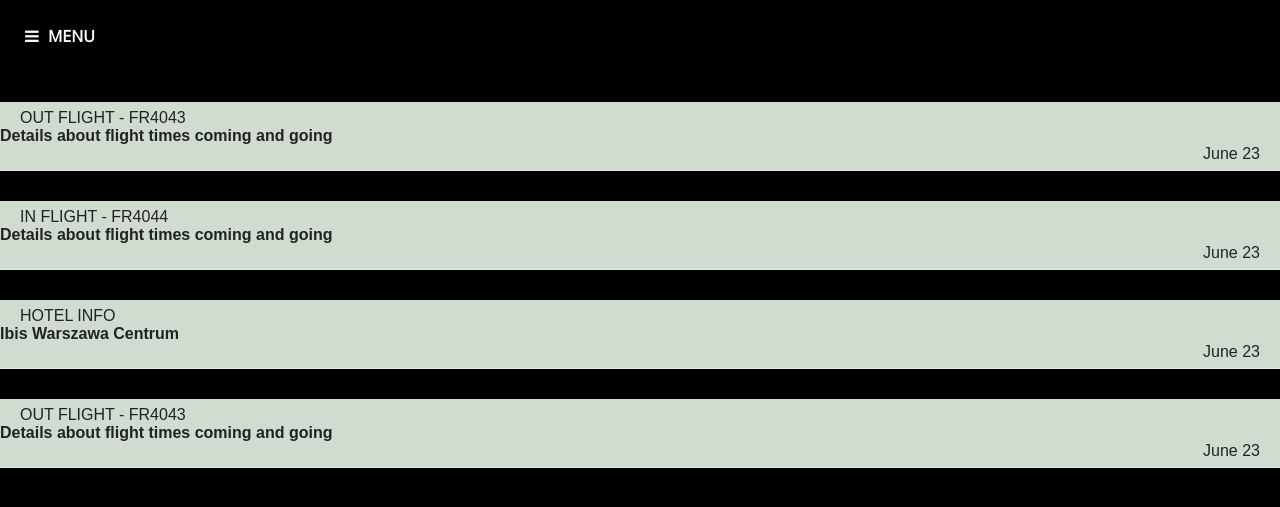
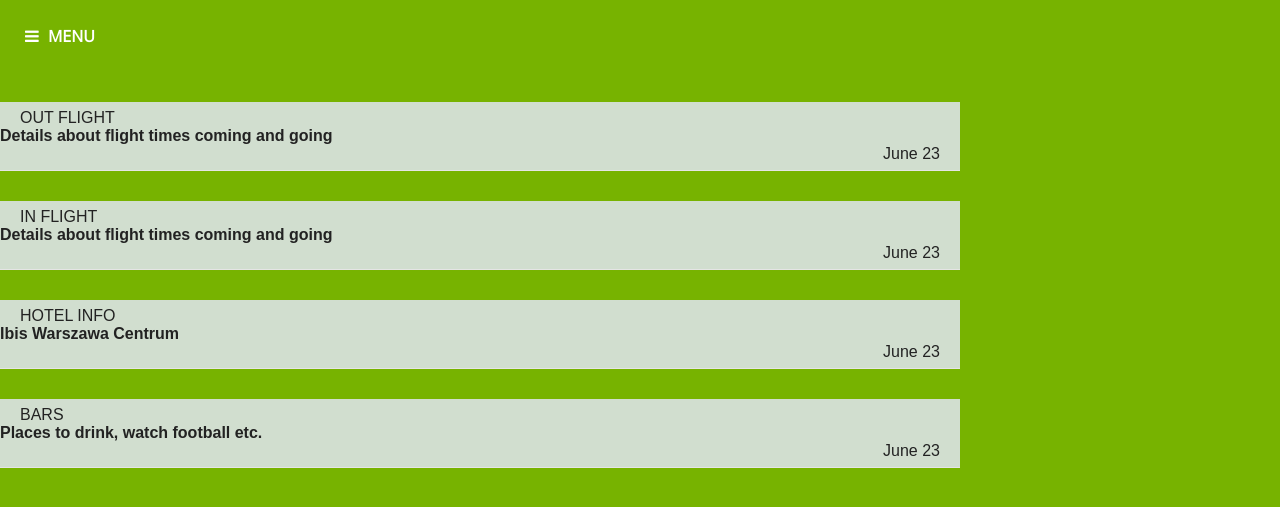
Before and after one commit to PonchoD/PonchoD.github.io, a Jekyll site: the page index.html, which Jekyll copies as it is, in a window 1280 px wide. Shown: the top 507 px of the page. Built offline with Jekyll 4.4.1, drawn with Linux system fonts in a browser that asks for light colours; nearby versions of some CDN libraries.

Commit message:
Add files via upload

```diff
--- a/about.html
+++ b/about.html
@@ -38,6 +38,7 @@
             <p class="source">I'll be honest...</p>
           </div>
           <div class="col-xs-6">
+		    <p><img src="images/anthony_icon.png" height="80" width="60"></p>
             <p class="title">This is a bit of a place holder as everyone on this knows who I am.</p>
           </div>
           <div class="col-xs-3">
--- a/app.js
+++ b/app.js
@@ -44,6 +44,52 @@
       nextArticle.addClass('current');
     }
   });
+  /*-----------------------------------------------------------*/
+  /*var main = function() {*/
+  $('.dropdown-toggle').click(function() {
+    $('.dropdown-menu').toggle();
+  });
+
+
+  $('.arrow-next').click(function() {
+    var currentSlide = $('.active-slide');
+    var nextSlide = currentSlide.next();
+
+    var currentDot = $('.active-dot');
+    var nextDot = currentDot.next();
+
+    if(nextSlide.length === 0) {
+      nextSlide = $('.slide').first();
+      nextDot = $('.dot').first();
+    }
+
+    currentSlide.fadeOut(600).removeClass('active-slide');
+    nextSlide.fadeIn(600).addClass('active-slide');
+
+    currentDot.removeClass('active-dot');
+    nextDot.addClass('active-dot');
+  });
+
+
+  $('.arrow-prev').click(function() {
+    var currentSlide = $('.active-slide');
+    var prevSlide = currentSlide.prev();
+
+    var currentDot = $('.active-dot');
+    var prevDot = currentDot.prev();
+
+    if(prevSlide.length === 0) {
+      prevSlide = $('.slide').last();
+      prevDot = $('.dot').last();
+    }
+
+    currentSlide.fadeOut(600).removeClass('active-slide');
+    prevSlide.fadeIn(600).addClass('active-slide');
+
+    currentDot.removeClass('active-dot');
+    prevDot.addClass('active-dot');
+  });
+
 
 
 };
--- a/help.html
+++ b/help.html
@@ -35,6 +35,7 @@
       <div class="article current">
         <div class="item row">
           <div class="col-xs-3">
+		    <p><img src="images/anthony_icon.png" height="80" width="60"></p>
             <p class="source">IN CASE OF EMERGENCY</p>
           </div>
           <div class="col-xs-6">
--- a/index.html
+++ b/index.html
@@ -6,9 +6,7 @@
 	<title>Warsaw</title>
   </head>
   <body>
-
     <div class="menu">
-
       <!-- Menu icon -->
       <div class="icon-close">
         <!--<img src="images/close_button.png">-->
@@ -25,9 +23,9 @@
 
     <!-- Main body -->
     <div class="jumbotron">
+	<div class="icon-menu">
+	  <i class="fa fa-bars"></i>
 
-      <div class="icon-menu">
-        <i class="fa fa-bars"></i>
         Menu
       </div>
 
@@ -35,8 +33,8 @@
       <div class="article current">
         <div class="item row">
           <div class="col-xs-3">
-			<!--<p><img src="images/anthony_icon.png" height="80" width="60"></p>-->
-		    <p class="source">OUT FLIGHT - FR4043</p>
+			<!-- <p><img src="images/anthony_icon.png" height="80" width="60"></p>-->
+		    <p class="source">OUT FLIGHT</p>
           </div>
           <div class="col-xs-6">
             <p class="title">Details about flight times coming and going</p>
@@ -60,8 +58,8 @@
       <div class="article current">
         <div class="item row">
           <div class="col-xs-3">
-
-            <p class="source">IN FLIGHT - FR4044</p>
+		    <!-- <p><img src="images/anthony_icon.png" height="80" width="60"></p>-->
+            <p class="source">IN FLIGHT</p>
           </div>
           <div class="col-xs-6">
             <p class="title">Details about flight times coming and going</p>
@@ -85,6 +83,7 @@
       <div class="article current">
         <div class="item row">
           <div class="col-xs-3">
+		    <!-- <p><img src="images/anthony_icon.png" height="80" width="60"></p>-->
             <p class="source">HOTEL INFO</p>
           </div>
           <div class="col-xs-6">
@@ -128,10 +127,11 @@
       <div class="article current">
         <div class="item row">
           <div class="col-xs-3">
-            <p class="source">OUT FLIGHT - FR4043</p>
+		    <!-- <p><img src="images/anthony_icon.png" height="80" width="60"></p>-->
+            <p class="source">BARS</p>
           </div>
           <div class="col-xs-6">
-            <p class="title">Details about flight times coming and going</p>
+            <p class="title">Places to drink, watch football etc.</p>
           </div>
           <div class="col-xs-3">
             <p class="pubdate">June 23</p>
@@ -140,8 +140,77 @@
         <div class="description row">
           <div class="col-xs-3">&nbsp;</div>
           <div class="col-xs-6">
-            <h1>Flight No - FR4043</h1>
-            <p>Takes off at 06:35 in the air for approx 2 hours landing at 10:05 at Warsaw (Modlin) Airport.</p>
+            <h1>Info about locations etc.</h1>
+                <div class="slider">
+					<div class="slide active-slide">
+						<div class="container">
+							<div class="row">
+								<div class="slide-copy col-xs-5">
+								<h1>Elephant Belgian Pub</h1>
+								<p><a href="http://www.elephantbelgianpub.pl">Belgian Weis Beer bar.</a> It's a pit more expensive than some of the more common pubs (i.e. twice as expensive)</p>
+								<h1>Molly Malone's Irish Pub</h1>
+								<p><a href="http://mollymalone.pl/en/home.htm">Irish Pub</a>, 'nuff said really.</p>
+								<h1>Kufle i Kapsle</h1>
+								<p><a href="http://www.kufleikapsle.pl/taps/">Website is mainly in Polish</a>. But has list of current beers on looks a laugh, and is part of a Warsaw beer trail!</p>
+								</div>
+							</div>
+						</div>
+					</div>
+
+					<div class="slide slide-feature">
+						<div class="container">
+							<div class="row">
+								<div class="slide-copy col-xs-5">
+								<img src="http://warsawfoodie.pl/wp-content/uploads/2013/06/szlak.jpg" width ="420" onclick="window.open(this.src)"></a>
+								<h2><a href="http://warsawfoodie.pl/en/2013/06/warsaw-beer-trail/">Warsaw Beer Trail (link to site)</a></h2>
+								</div>
+							</div>
+						</div>
+					</div>
+
+					<div class="slide">
+						<div class="container">
+							<div class="row">
+								<div class="slide-copy col-xs-5">
+								<h1>Enjoy Flipboard Magazines</h1>
+								<h2>on the Web</h2>
+								<p>Millions of people use Flipboard to read and collect the news they care about, curating their favorite stories into their own magazines on any topic imaginable. Now magazines created by our readers, from Dali to End Trafficking, can be shared and enjoyed on the Web by anyone, anywhere.</p>
+								</div>
+								<div class="slide-img col-xs-7">
+								<img src="#">
+								</div>
+							</div>
+						</div>
+					</div>
+
+
+					<div class="slide">
+						<div class="container">
+							<div class="row">
+								<div class="slide-copy col-xs-5">
+								<h1>Badges & Widgets</h1>
+								<p>Millions of people use Flipboard to read and collect the news they care about, curating their favorite stories into their own magazines. Now you can promote the ones you create or think are awesome.</p>
+
+								</div>
+								<div class="slide-img col-xs-7">
+								<img src="#" width="10px">
+								</div>
+							</div>
+						</div>
+					</div>
+				</div>
+
+
+    <div class="slider-nav">
+      <a href="#" class="arrow-prev"><img src="http://s3.amazonaws.com/codecademy-content/courses/ltp2/img/flipboard/arrow-prev.png"></a>
+      <ul class="slider-dots">
+        <li class="dot active-dot">&bull;</li>
+        <li class="dot">&bull;</li>
+        <li class="dot">&bull;</li>
+        <li class="dot">&bull;</li>
+      </ul>
+      <a href="#" class="arrow-next"><img src="http://s3.amazonaws.com/codecademy-content/courses/ltp2/img/flipboard/arrow-next.png"></a>
+    </div>
           </div>
           <div class="col-xs-3">&nbsp;</div>
         </div>
@@ -150,5 +219,7 @@
 
     <script src="https://ajax.googleapis.com/ajax/libs/jquery/1.11.1/jquery.min.js"></script>
     <script src="app.js"></script>
+	<!-- Include the Google Maps API library - required for embedding maps -->
+
   </body>
 </html>
--- a/style.css
+++ b/style.css
@@ -4,7 +4,7 @@
   margin: 0;
   /*overflow: hidden;*/
   position: relative;
-  background-color: #000000;
+  background-color: #77b300;
 }
 
 /* Initial menu */
@@ -14,18 +14,20 @@
   height: 100%;
   position: fixed;
   width: 285px;
+
 }
 
 /* Basic styling */
 
 .jumbotron {
-  /*background-image: url("images/wales.jpg");*/
-  background-color: #000000;
+  /*background-color: #000000;*/
   height: 100%;
+  /*z-index: 0;*/
   -webkit-background-size: cover;
      -moz-background-size: cover;
        -o-background-size: cover;
           background-size: cover;
+		  /*z-index: 1;*/
 }
 
 .menu ul {
@@ -146,3 +148,181 @@
 cursor: pointer;
 padding-top: 10px;
 padding-bottom: 10px
+}
+
+/*--------------------------------*/
+
+/* General */
+
+.container {
+  width: 960px;
+}
+
+
+/* Header */
+
+.header {
+  background-color: rgba(255, 255, 255, 0.95);
+  border-bottom: 1px solid #ddd;
+
+  font-family: 'Oswald', sans-serif;
+  font-weight: 300;
+
+  font-size: 17px;
+  padding: 15px;
+}
+
+
+/* Menu */
+
+.header .menu {
+  float: right;
+  list-style: none;
+  margin-top: 5px;
+}
+
+.menu > li {
+  display: inline;
+  padding-left: 20px;
+  padding-right: 20px;
+}
+
+.menu a {
+  color: #898989;
+}
+
+/* Dropdown
+
+.dropdown-menu {
+  font-size: 16px;
+  margin-top: 5px;
+  min-width: 105px;
+}
+
+.dropdown-menu li a {
+  color: #898989;
+  padding: 6px 20px;
+  font-weight: 300;
+}*/
+
+
+/* Carousel */
+
+.slider {
+  position: relative;
+  width: 100%;
+  height: 470px;
+  border-bottom: 1px solid #ddd;
+}
+
+.slide {
+  background: transparent url('http://s3.amazonaws.com/codecademy-content/courses/ltp2/img/flipboard/feature-gradient-transparent.png') center center no-repeat;
+  background-size: cover;
+  display: none;
+  position: absolute;
+  top: 0;
+  left: 0;
+  width: 100%;
+  height: 100%;
+}
+
+.active-slide {
+    display: block;
+}
+
+.slide-copy h1 {
+  color: #363636;
+
+  font-family: 'Oswald', sans-serif;
+  font-weight: 400;
+
+  font-size: 20px;
+  margin-top: 50px;
+  margin-bottom: 0px;
+}
+
+.slide-copy h2 {
+  color: #b7b7b7;
+
+  font-family: 'Oswald', sans-serif;
+  font-weight: 400;
+
+  font-size: 40px;
+  margin: 5px;
+}
+
+.slide-copy p {
+  color: #959595;
+  font-family: Georgia, "Times New Roman", serif;
+  font-size: 1.15em;
+  line-height: 1.75em;
+  margin-bottom: 15px;
+  margin-top: 16px;
+}
+
+.slide-img {
+  text-align: right;
+}
+
+/* Slide feature */
+
+.slide-feature {
+  text-align: center;
+  background-image: url('###');
+  height: 470px;
+}
+
+.slide-feature img {
+  margin-top: 10px;
+  /*margin-top: 112px;*/
+  margin-bottom: 10px;
+    cursor: pointer;
+}
+
+.slide-feature a {
+  display: block;
+  color: #6fc5e0;
+
+  font-family: "HelveticaNeueMdCn", Helvetica, sans-serif;
+  font-family: 'Oswald', sans-serif;
+  font-weight: 400;
+
+  font-size: 20px;
+}
+
+.slider-nav {
+  text-align: center;
+  margin-top: 20px;
+}
+
+.arrow-prev {
+  margin-right: 45px;
+  display: inline-block;
+  vertical-align: top;
+  margin-top: 9px;
+}
+
+.arrow-next {
+  margin-left: 45px;
+  display: inline-block;
+  vertical-align: top;
+  margin-top: 9px;
+}
+
+.slider-dots {
+  list-style: none;
+  display: inline-block;
+  padding-left: 0;
+  margin-bottom: 0;
+}
+
+.slider-dots li {
+  color: #bbbcbc;
+  display: inline;
+  font-size: 30px;
+  margin-right: 5px;
+}
+
+.slider-dots li.active-dot {
+  color: #363636;
+}
```
Also changed, not shown: contact.html (+1 -18 lines).
